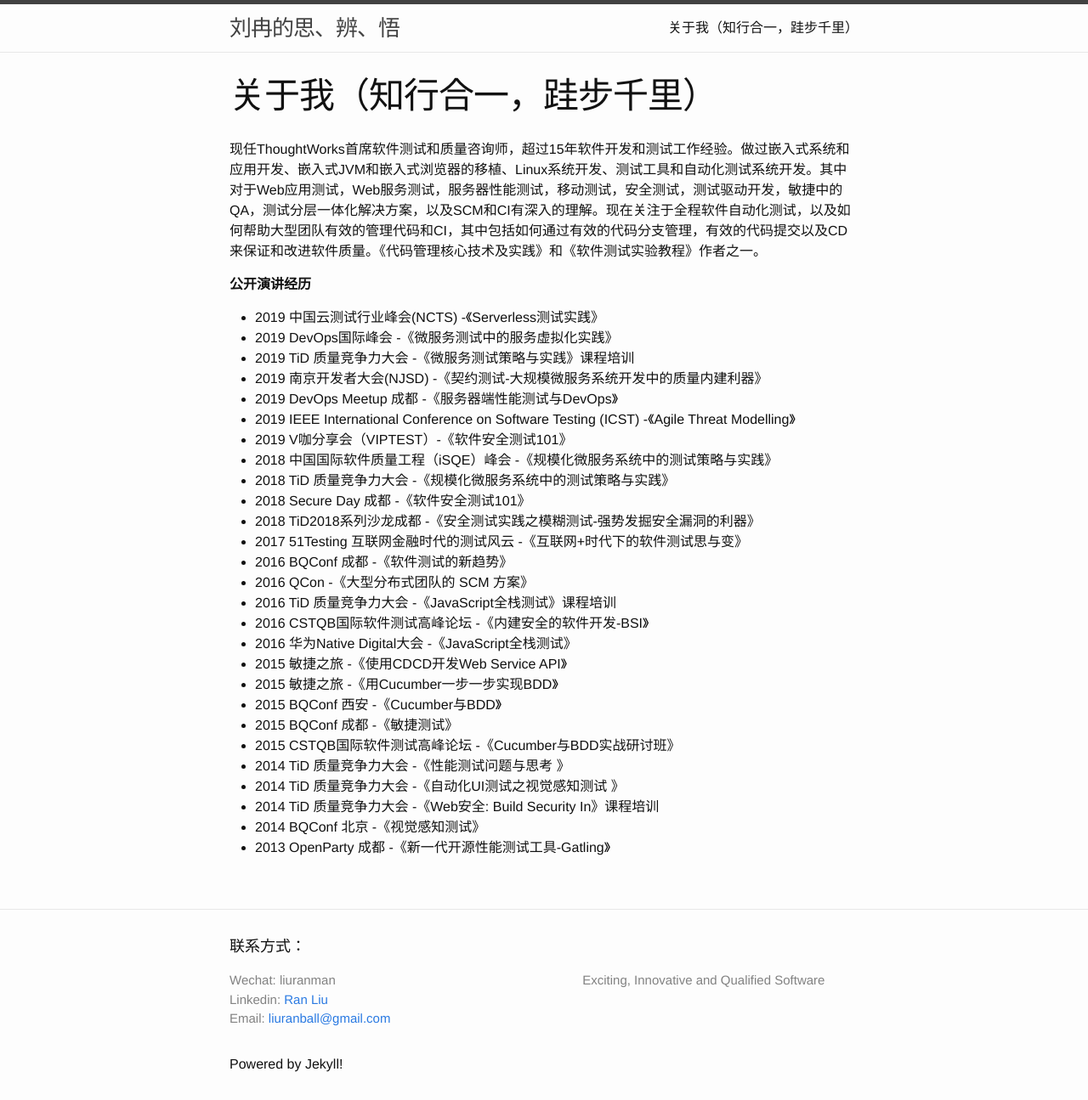
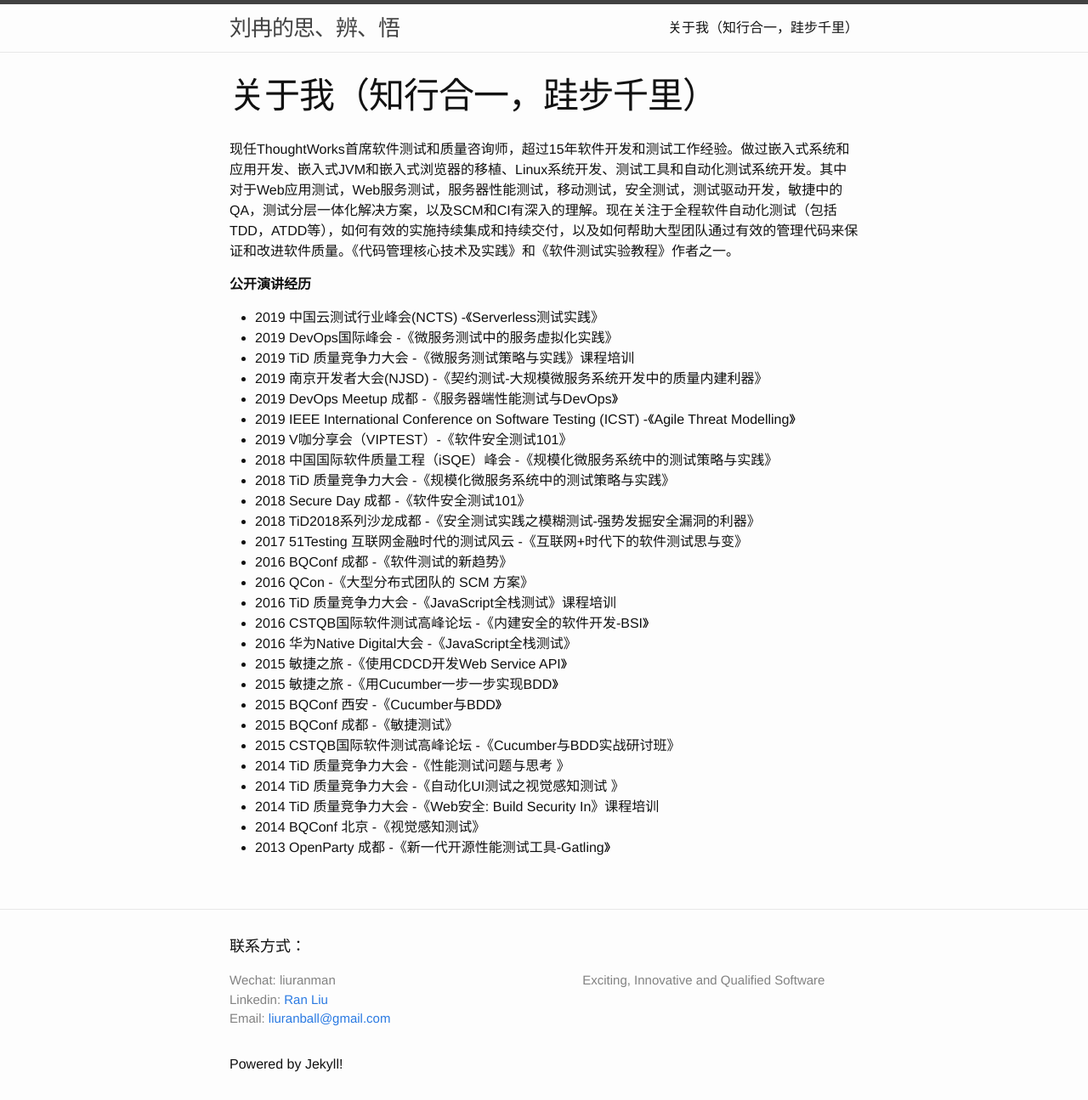
Before and after one commit to TWRanMan/twranman.github.io, a Jekyll site: the page built from about.md, in a window 1280 px wide. Shown: the whole page at 85% size. Built offline with Jekyll 4.4.1, drawn with Linux system fonts in a browser that asks for light colours.

Commit message:
update about me

```diff
--- a/about.md
+++ b/about.md
@@ -4,7 +4,7 @@ title: 关于我（知行合一，跬步千里）
 permalink: /about/
 ---
 
-现任ThoughtWorks首席软件测试和质量咨询师，超过15年软件开发和测试工作经验。做过嵌入式系统和应用开发、嵌入式JVM和嵌入式浏览器的移植、Linux系统开发、测试工具和自动化测试系统开发。其中对于Web应用测试，Web服务测试，服务器性能测试，移动测试，安全测试，测试驱动开发，敏捷中的QA，测试分层一体化解决方案，以及SCM和CI有深入的理解。现在关注于全程软件自动化测试，以及如何帮助大型团队有效的管理代码和CI，其中包括如何通过有效的代码分支管理，有效的代码提交以及CD来保证和改进软件质量。《代码管理核心技术及实践》和《软件测试实验教程》作者之一。
+现任ThoughtWorks首席软件测试和质量咨询师，超过15年软件开发和测试工作经验。做过嵌入式系统和应用开发、嵌入式JVM和嵌入式浏览器的移植、Linux系统开发、测试工具和自动化测试系统开发。其中对于Web应用测试，Web服务测试，服务器性能测试，移动测试，安全测试，测试驱动开发，敏捷中的QA，测试分层一体化解决方案，以及SCM和CI有深入的理解。现在关注于全程软件自动化测试（包括TDD，ATDD等），如何有效的实施持续集成和持续交付，以及如何帮助大型团队通过有效的管理代码来保证和改进软件质量。《代码管理核心技术及实践》和《软件测试实验教程》作者之一。
 
 
 **公开演讲经历**
```
